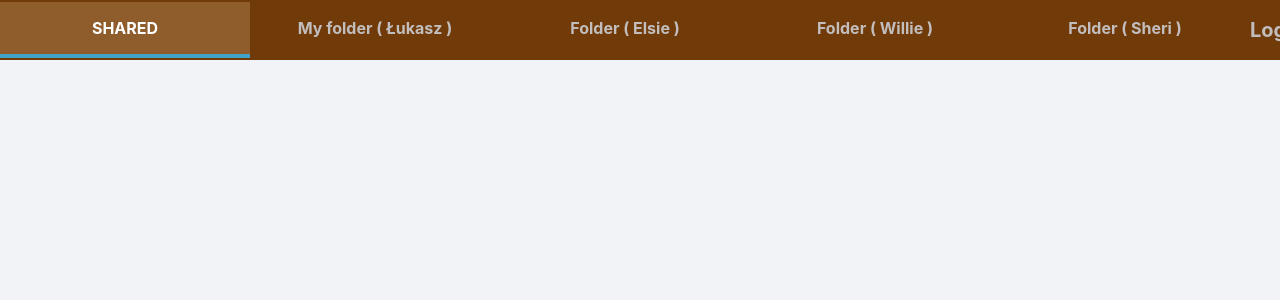
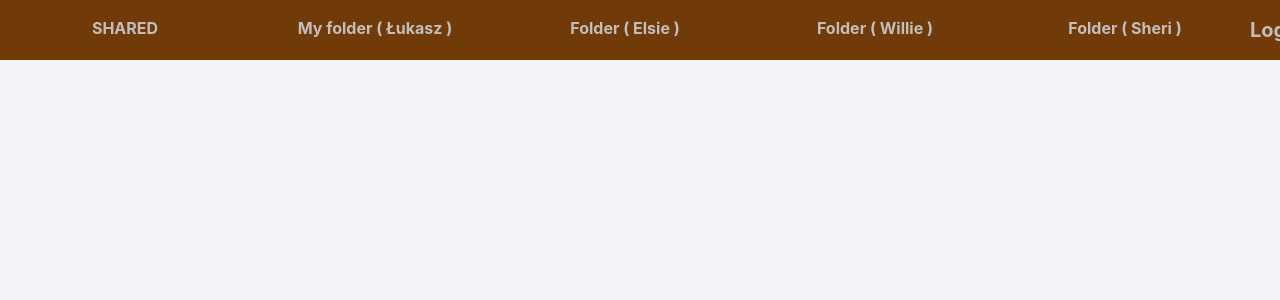
Before and after one commit to LukaszKolodziejski/XXL_Collaborative-Media-Wall, a React (Create React App) app: page /shared in a window 1280 px wide. Shown: the top 300 px of the page. Built offline with nearby package versions, Linux system fonts and the light colour scheme.

Commit message:
navigation

```diff
--- a/src/components/Navigation/Navigation.js
+++ b/src/components/Navigation/Navigation.js
@@ -9,12 +9,12 @@ const Navigation = (props) => {
     <header className={styles.Navigation}>
       <nav className={styles.DeskopOnly}>
         <ul className={styles.NavigationItems}>
-          <NavigationItem link="/shared" exact>
+          <NavigationItem link="/folder-shared" exact>
             SHARED
           </NavigationItem>
           {users.map((user) => {
             return (
-              <NavigationItem key={user} link={`/user-${user}`}>
+              <NavigationItem key={user} link={`/folder-${user}`}>
                 {`${user === users[0] ? "My folder" : "Folder"} ( ${user} )`}
               </NavigationItem>
             );
```
